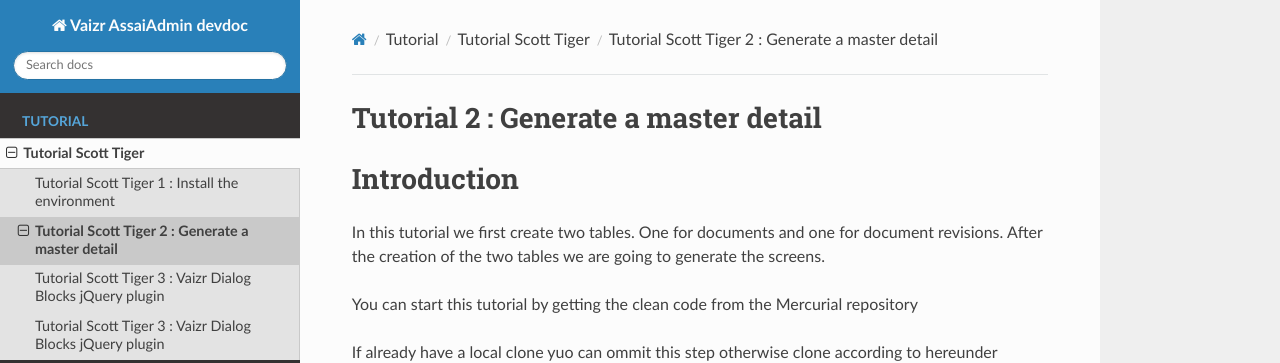
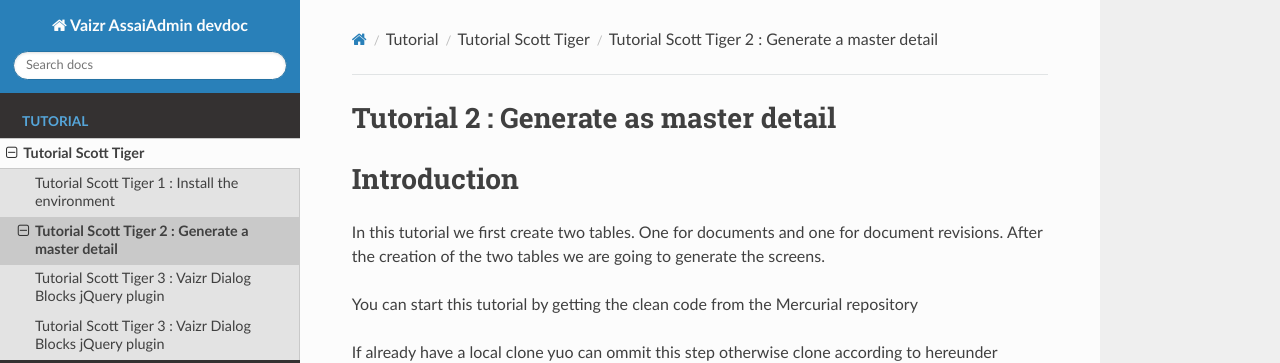
Before and after one commit to vaizr-community/assaiadmindevelopdoc, an MkDocs documentation site: the page built from docs/tutorial/master_detail.md, in a window 1280 px wide and 900 px high. Shown: the top 363 px of the window. Built offline with MkDocs 1.6.1, drawn with Linux system fonts in a browser that asks for light colours; nearby versions of some CDN libraries; old or Windows-style settings are respelled for this version of MkDocs.

```diff
--- a/docs/tutorial/master_detail.md
+++ b/docs/tutorial/master_detail.md
@@ -1,4 +1,4 @@
-# Tutorial 2 : Generate a master detail
+# Tutorial 2 : Generate as master detail
 
 # Introduction
 
```
